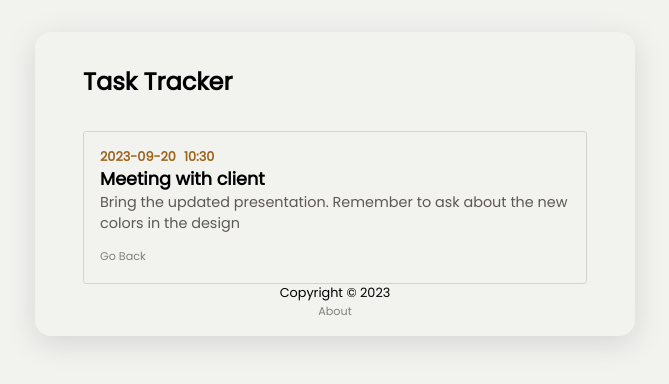
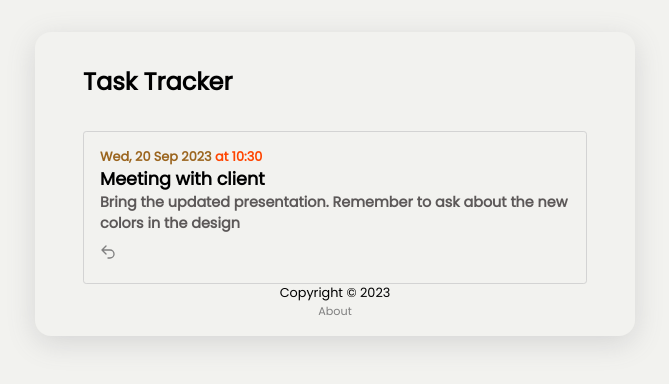
Before and after one commit to eugeniarossanigo/task-tracker, a React (Vite) app: page /task/1 in a window 1280 px wide. Shown: the top 384 px of the page, without its empty margins (305-974 px from the left). Built offline with nearby package versions, Linux system fonts and the light colour scheme; data requests are answered from the project's data file.

Commit message:
add new inputs and update task cards

```diff
--- a/src/App.css
+++ b/src/App.css
@@ -42,28 +42,21 @@ main {
   justify-content: space-between;
   font-size: 1.1rem;
 }
-.task-container div {
-  display: flex;
+.task-container p {
+  color: rgb(155, 101, 30);
+  font-weight: 600;
   font-size: .8rem;
   gap: .5rem;
 }
-.task-container div p {
-  color: rgb(155, 101, 30);
-  /* color: rgb(51, 92, 92); */
-  font-weight: 600;
-  /* padding: .2rem .5rem; */
-  /* background-color: rgb(241, 233, 217); */
-  border-radius: .5rem;
-  /* box-shadow: rgba(0, 0, 0, 0.15) 2.4px 2.4px 3.2px; */
-  /* box-shadow: rgba(0, 0, 0, 0.1) 0px 20px 25px -5px, rgba(0, 0, 0, 0.04) 0px 10px 10px -5px;
-  box-shadow: rgba(149, 157, 165, 0.2) 0px 8px 24px; */
+.task-container p span {
+  color: orangered;
 }
 .task-container p.details {
   font-size: .9rem;
   padding-bottom: .5rem;
   color: rgb(92, 88, 88)
 }
-.task-container svg {
+.task-container h3 svg {
   color: red;
 }
 .task-reminder {
@@ -89,17 +82,7 @@ main {
 .form-container fieldset div {
   width: 48%;
 }
-/* .form-container div label {
-  display: inline-block;
-  padding-right: .8rem;
-} */
-/* .form-container div label {
-  padding-right: .8rem;
-} */
-/* .form-container div input:nth-child(1) {
-  width: 40vw;
-} */
-.form-container input:not([type="checkbox"]) {
+.form-container input:not([type="checkbox"]), textarea {
   padding: .3rem;
   font-size: .9rem;
   border: 1px solid rgba(47, 79, 79, 0.445);
--- a/src/App.jsx
+++ b/src/App.jsx
@@ -3,7 +3,6 @@ import { BrowserRouter as Router, Routes, Route } from 'react-router-dom'
 import { useEffect, useState } from 'react'
 import Header from './components/Header'
 import Tasks from './components/Tasks'
-// import { tasks as data } from './data/tasks'
 import AddTask from './components/AddTask'
 import Footer from './components/Footer'
 import About from './components/About'
@@ -67,7 +66,6 @@ function App() {
     <Router>
       <div className='container'>
         <Header handleOpen={handleOpen} open={open}/>
-        {/* <Header handleOpen={() => setOpen(!open) }/> */}
         <Routes>
           <Route path='/' element={
           <>
--- a/src/components/About.jsx
+++ b/src/components/About.jsx
@@ -3,7 +3,7 @@ import {Link as Linkrouter} from 'react-router-dom'
 export default function About() {
   return (
     <div>
-      <h4>Version 1.0.0</h4>
+      <h4>Version 2.0.0</h4>
       <Linkrouter to='/'>Go Back</Linkrouter>
     </div>
   )
--- a/src/components/AddTask.jsx
+++ b/src/components/AddTask.jsx
@@ -2,8 +2,8 @@ import { useState } from 'react'
 
 export default function AddTask({ handleAdd }) {
   const [text, setText] = useState('')
-  const [day, setDay] = useState('')
-  const [hour, setHour] = useState('')
+  const [day, setDay] = useState(new Date().toJSON().slice(0, 10))
+  const [hour, setHour] = useState('11:30')
   const [reminder, setReminder] = useState(false)
   const [details, setDetails] = useState('')
 
@@ -18,10 +18,9 @@ export default function AddTask({ handleAdd }) {
       return
     }
     handleAdd({text, day, hour, details, reminder})
-    // console.log(text, day, hour, details, reminder)
     setText('')
-    setDay('')
-    setHour('')
+    setDay(new Date().toJSON().slice(0, 10))
+    setHour('11:30')
     setDetails('')
     setReminder(false)
   }
@@ -32,28 +31,24 @@ export default function AddTask({ handleAdd }) {
         <label>Task</label>
         <input type="text" placeholder='Meeting...' value={text} onChange={(e) => setText(e.target.value)} />
       </fieldset>
-      {/* <fieldset>
-          <label>Day & Time</label>
-          <input type="datetime-local" value={day} onChange={(e) => setDay(e.target.value)} />
-      </fieldset> */}
       <fieldset className='day-time'>
         <div>
           <label>Day</label>
-          <input type="text" placeholder='June 20th at...' value={day} onChange={(e) => setDay(e.target.value)} />
+          <input type="date" data-format="DD MM YYYY" value={day} onChange={(e) => setDay(e.target.value)} />
         </div>
         <div>
           <label>Time</label>
-          <input type="text" placeholder='June 20th at...' value={hour} onChange={(e) => setHour(e.target.value)} />
+          <input type="time" value={hour} onChange={(e) => setHour(e.target.value)} />
         </div>
       </fieldset>
       <fieldset>
         <label>Details</label>
-        <input type="text" placeholder='Take the examples...' value={details} onChange={(e) => setDetails(e.target.value)} />
+        <textarea type="text" rows={3} placeholder='Take the examples...' value={details} onChange={(e) => setDetails(e.target.value)} />
       </fieldset>
       <fieldset>
         <label>
           <input type="checkbox" checked={reminder} value={reminder} onChange={(e) => setReminder(e.currentTarget.checked)}/>
-          Reminder
+          Remind me
         </label>
       </fieldset>
       <button className='btn btn-save'>Save</button>
--- a/src/components/Header.jsx
+++ b/src/components/Header.jsx
@@ -4,7 +4,6 @@ import { useLocation } from 'react-router-dom'
 
 export default function Header({ title, handleOpen, open }) {
   const location = useLocation()
-  // const { pathname } = useLocation()
 
   return (
     <header className='header'>
--- a/src/components/TaskCard.jsx
+++ b/src/components/TaskCard.jsx
@@ -2,13 +2,12 @@ import { FaTimes } from 'react-icons/fa'
 import {Link as Linkrouter} from 'react-router-dom'
 
 export default function TaskCard({ task, handleDelete, toogleReminder }) {
+  const date = new Date(task.day).toUTCString().split(' 00:00')[0]
+
   return (
     <div className={`task-container ${task.reminder ? 'task-reminder' : ''}`} onDoubleClick={() => toogleReminder(task.id)}>
       <h3>{task.text} <FaTimes onClick={() => handleDelete(task.id)}/></h3>
-      <div>
-        <p>{task.day} {task.hour}</p>
-        <p>{task.hour}</p>
-      </div>
+      <p>{date} <span>at {task.hour}</span></p>
       <Linkrouter to={`/task/${task.id}`}>Details</Linkrouter>
     </div>
   )
--- a/src/components/TasksDetails.jsx
+++ b/src/components/TasksDetails.jsx
@@ -4,7 +4,6 @@ import { useParams, Link as Linkrouter, useNavigate } from 'react-router-dom'
 export default function TasksDetails() {
   const [task, setTask] = useState({})
   const [loading, setLoading] = useState(true)
-  // const [error, setError] = useState(null)
   const params = useParams()
   const navigate = useNavigate()
 
@@ -14,7 +13,6 @@ export default function TasksDetails() {
       const data = await res.json()
 
       if (res.status === 404) {
-          // setError('Task not found')
           navigate('/')
       }
 
@@ -25,23 +23,21 @@ export default function TasksDetails() {
     fetchTask()
   }, [params.id])
 
-    // if (error) {
-    //     return <Navigate to='/' />
-    // }
+  const date = new Date(task.day).toUTCString().split(' 00:00')[0]
 
   return (
     loading ?
     <h3>Loading... </h3>
     :
     <div className='task-container'>
-      <div>
-        <p>{task.day}</p>
-        <p>{task.hour}</p>
-      </div>
+      <p>{date} <span>at {task.hour}</span></p>
       <h3>{task.text}</h3>
       <p className='details'>{task.details}</p>
-      <Linkrouter to='/'>Go Back</Linkrouter>
-      {/* <Button onClick={() => navigate(-1)} text='Go Back' /> */}
+      <Linkrouter to='/'>
+        <svg xmlns="http://www.w3.org/2000/svg" width="1rem" fill="none" viewBox="0 0 24 24" stroke-width="2" stroke="currentColor">
+          <path stroke-linecap="round" stroke-linejoin="round" d="M9 15L3 9m0 0l6-6M3 9h12a6 6 0 010 12h-3" />
+        </svg>
+      </Linkrouter>
     </div>
   )
 }
```
